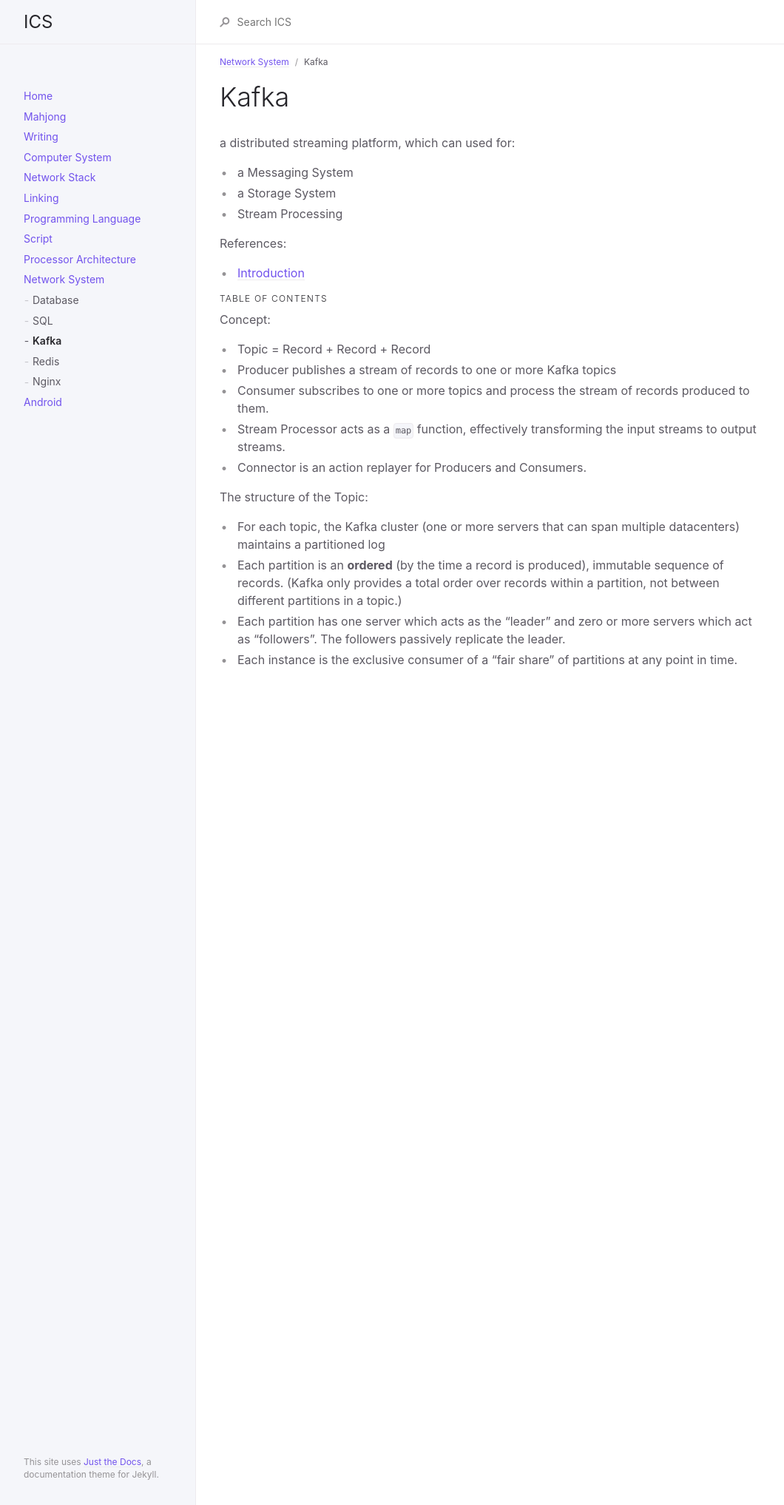
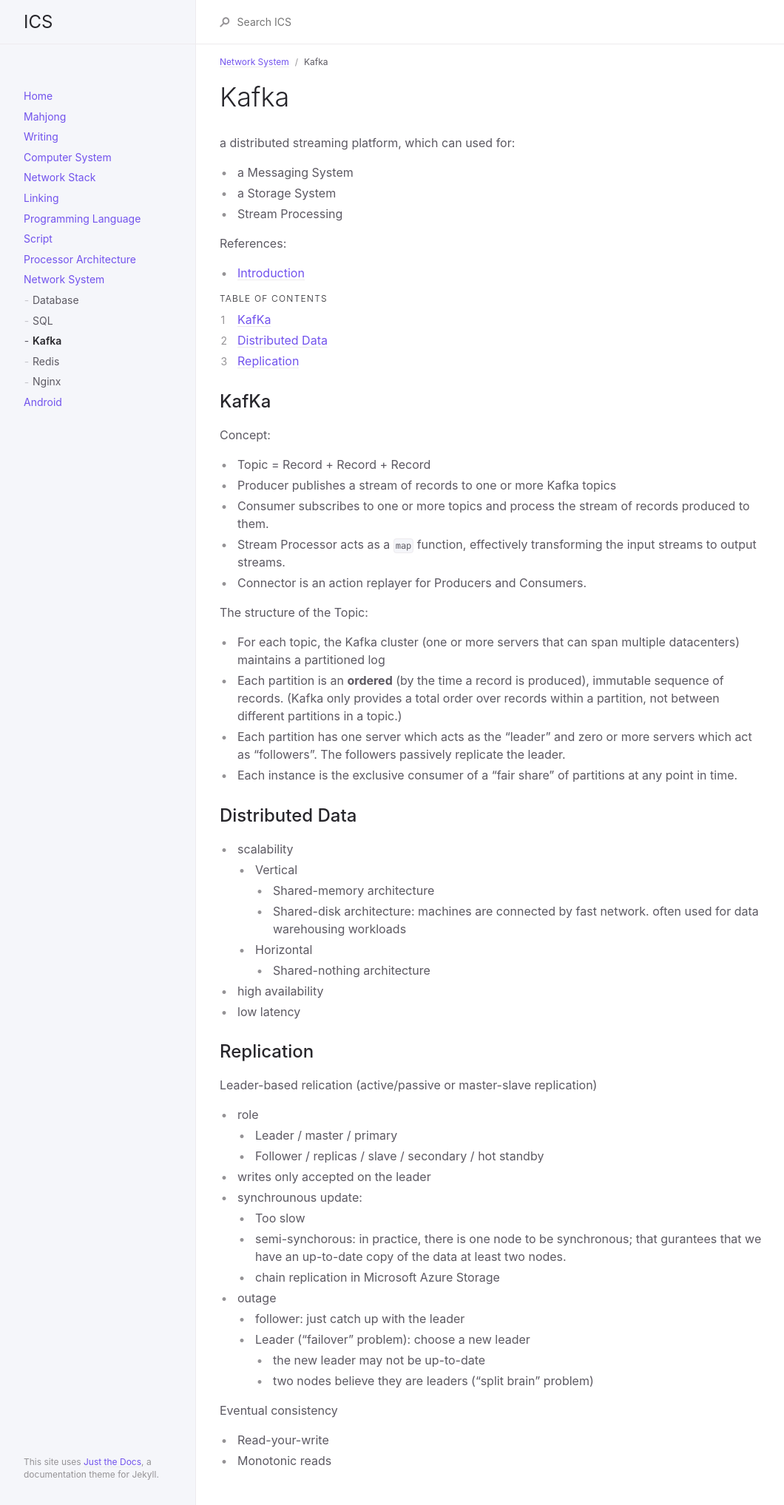
Before and after one commit to wongsingfo/comp-sys, a Jekyll site: the page built from docs/net-sys/kafka.md, in a window 1280 px wide. Shown: the whole page at 74% size, without its empty margins (107-1167 px from the left). Built offline with Jekyll 4.4.1, drawn with Linux system fonts in a browser that asks for light colours.

Commit message:
[update] db; kernel module; kafka

```diff
--- a/docs/net-sys/kafka.md
+++ b/docs/net-sys/kafka.md
@@ -25,6 +25,7 @@ References:
 1. TOC
 {:toc}
 
+## KafKa
 
 Concept:
 
@@ -40,3 +41,37 @@ The structure of the Topic:
 - Each partition is an **ordered** (by the time a record is produced), immutable sequence of records. (Kafka only provides a total order over records within a partition, not between different partitions in a topic.)
 - Each partition has one server which acts as the "leader" and zero or more servers which act as "followers". The followers passively replicate the leader.
 - Each instance is the exclusive consumer of a "fair share" of partitions at any point in time.
+
+## Distributed Data
+
+- scalability
+  - Vertical
+    - Shared-memory architecture
+    - Shared-disk architecture: machines are connected by fast network. often used for data warehousing workloads
+  - Horizontal
+    - Shared-nothing architecture
+- high availability
+- low latency
+
+## Replication
+
+Leader-based relication (active/passive or master-slave replication)
+
+- role
+  - Leader / master / primary
+  - Follower / replicas / slave / secondary / hot standby
+- writes only accepted on the leader
+- synchrounous update:
+  - Too slow
+  - semi-synchorous: in practice, there is one node to be synchronous; that gurantees that we have an up-to-date copy of the data at least two nodes.
+  - chain replication in Microsoft Azure Storage
+- outage
+  - follower: just catch up with the leader
+  - Leader ("failover" problem): choose a new leader
+    - the new leader may not be up-to-date
+    - two nodes believe they are leaders ("split brain" problem)
+
+Eventual consistency
+
+- Read-your-write
+- Monotonic reads
```
Also changed, not shown: docs/android/ipc.md (+1 -1 lines), docs/net-sys/db.md (+6 -1 lines), docs/system/module.md (+15 -0 lines).
